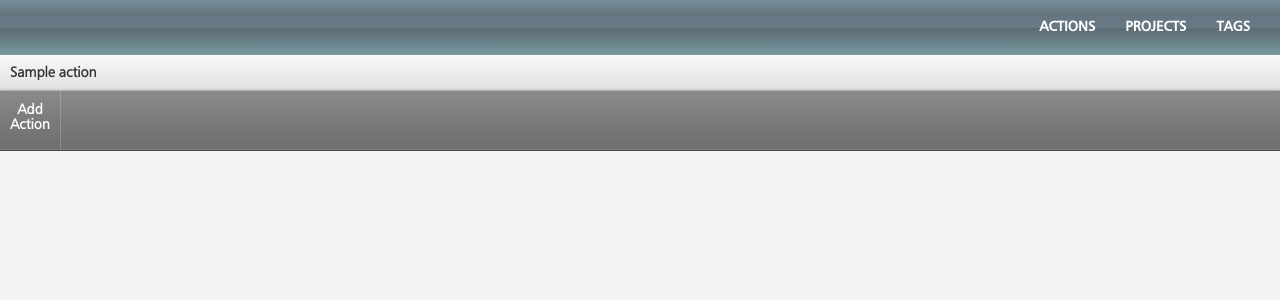
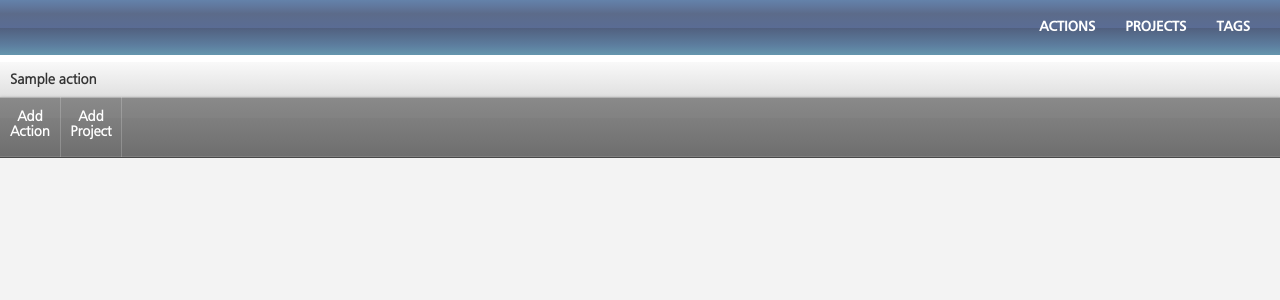
Before and after one commit to auniverseaway/Actions, a CakePHP app: the page made by app/View/Actions/inbox.ctp in a window 1280 px wide. Shown: the top 300 px of the page. Run offline with PHP 8.4 and a stand-in for CakePHP, Linux system fonts and the light colour scheme; the template is opened without the code that fills it: most values are stand-ins (such as "Sample title", 1, 10 or a date in 2020); data that the repository does not hold is empty; some libraries are stand-ins or nearby versions.

Commit message:
Acion add view has due date. Inbox functions correctly.

```diff
--- a/app/Config/routes.php
+++ b/app/Config/routes.php
@@ -27,7 +27,7 @@
  */
 //	Router::connect('/', array('controller' => 'pages', 'action' => 'display', 'home'));
 
-Router::connect('/', array('controller' => 'actions', 'action' => 'index'));
+Router::connect('/', array('controller' => 'actions', 'action' => 'inbox'));
 /**
  * ...and connect the rest of 'Pages' controller's urls.
  */
--- a/app/View/Actions/add.ctp
+++ b/app/View/Actions/add.ctp
@@ -5,6 +5,7 @@
 echo $this->Form->create('Action');
 echo $this->Form->input('title');
 echo $this->Form->input('project_id', array('empty' => 'Inbox'));
+echo $this->Form->date('duedate');
 echo $this->Form->input('body', array('rows' => '3'));
 echo $this->Form->input('status');
 echo $this->Form->end('Save Action');
--- a/app/View/Actions/inbox.ctp
+++ b/app/View/Actions/inbox.ctp
@@ -1,9 +1,11 @@
+<h1><?php echo $this->action ?></h1>
 <?php foreach ($actions as $action): ?>
     <div class="action"><?php echo $this->Html->link($action['Action']['title'],
             array('controller' => 'actions', 'action' => 'edit', $action['Action']['id'])); ?>
     </div>
-    <?php endforeach; ?>
-    <?php unset($action); ?>
-    <div id="buttons">
-    <?php echo $this->Html->link('Add Action', array('controller' => 'actions', 'action' => 'add'), array('class' => 'button')); ?>
-    </div>
+<?php endforeach; ?>
+<?php unset($action); ?>
+<div id="buttons">
+	<?php echo $this->Html->link('Add Action', array('controller' => 'actions', 'action' => 'add'), array('class' => 'button')); ?>
+	<?php echo $this->Html->link('Add Project', array('controller' => 'projects', 'action' => 'add'), array('class' => 'button')); ?>
+</div>
--- a/app/View/Actions/index.ctp
+++ b/app/View/Actions/index.ctp
@@ -1,3 +1,4 @@
+<h1><?php echo $this->action ?></h1>
 <?php foreach ($actions as $action): ?>
     <div class="action"><?php echo $this->Html->link($action['Action']['title'],
             array('controller' => 'actions', 'action' => 'edit', $action['Action']['id'])); ?>
--- a/app/View/Layouts/default.ctp
+++ b/app/View/Layouts/default.ctp
@@ -40,6 +40,11 @@
 	?>
 </head>
 <body>
+	<!-- <div style="background-color: rgb(51,153,51); height: 110%; width: 100%; top: 0px; left: 0px; position: absolute; color: rgb(255, 255, 255); ">
+        <div style="width:320px;height:320px;margin-top:0px">
+                <img src="http://izumit.com/actions/images/Actions-Icon.png" height="100%" width="100%"/>
+        </div>
+    </div> -->
 	<div id="container">
 		<div id="header">
 			<h1 id="tags"><?php echo $this->Html->link('Tags', '/Tags'); ?></h1>
--- a/app/webroot/css/styles.css
+++ b/app/webroot/css/styles.css
@@ -35,15 +35,14 @@
 }
 
 #header {
-	background: #748f9a; /* Old browsers */
-background: -moz-linear-gradient(top,  #748f9a 0%, #708590 10%, #67757f 25%, #677783 37%, #687a86 50%, #5c6a74 51%, #6d878f 83%, #769a9c 100%); /* FF3.6+ */
-background: -webkit-gradient(linear, left top, left bottom, color-stop(0%,#748f9a), color-stop(10%,#708590), color-stop(25%,#67757f), color-stop(37%,#677783), color-stop(50%,#687a86), color-stop(51%,#5c6a74), color-stop(83%,#6d878f), color-stop(100%,#769a9c)); /* Chrome,Safari4+ */
-background: -webkit-linear-gradient(top,  #748f9a 0%,#708590 10%,#67757f 25%,#677783 37%,#687a86 50%,#5c6a74 51%,#6d878f 83%,#769a9c 100%); /* Chrome10+,Safari5.1+ */
-background: -o-linear-gradient(top,  #748f9a 0%,#708590 10%,#67757f 25%,#677783 37%,#687a86 50%,#5c6a74 51%,#6d878f 83%,#769a9c 100%); /* Opera 11.10+ */
-background: -ms-linear-gradient(top,  #748f9a 0%,#708590 10%,#67757f 25%,#677783 37%,#687a86 50%,#5c6a74 51%,#6d878f 83%,#769a9c 100%); /* IE10+ */
-background: linear-gradient(to bottom,  #748f9a 0%,#708590 10%,#67757f 25%,#677783 37%,#687a86 50%,#5c6a74 51%,#6d878f 83%,#769a9c 100%); /* W3C */
-filter: progid:DXImageTransform.Microsoft.gradient( startColorstr='#748f9a', endColorstr='#769a9c',GradientType=0 ); /* IE6-9 */
-
+	background: #6482aa; /* Old browsers */
+background: -moz-linear-gradient(top,  #6482aa 0%, #61799f 10%, #5c6b8a 25%, #5b6c8f 37%, #5a6c94 50%, #51607f 51%, #5d7e9f 83%, #6596ad 100%); /* FF3.6+ */
+background: -webkit-gradient(linear, left top, left bottom, color-stop(0%,#6482aa), color-stop(10%,#61799f), color-stop(25%,#5c6b8a), color-stop(37%,#5b6c8f), color-stop(50%,#5a6c94), color-stop(51%,#51607f), color-stop(83%,#5d7e9f), color-stop(100%,#6596ad)); /* Chrome,Safari4+ */
+background: -webkit-linear-gradient(top,  #6482aa 0%,#61799f 10%,#5c6b8a 25%,#5b6c8f 37%,#5a6c94 50%,#51607f 51%,#5d7e9f 83%,#6596ad 100%); /* Chrome10+,Safari5.1+ */
+background: -o-linear-gradient(top,  #6482aa 0%,#61799f 10%,#5c6b8a 25%,#5b6c8f 37%,#5a6c94 50%,#51607f 51%,#5d7e9f 83%,#6596ad 100%); /* Opera 11.10+ */
+background: -ms-linear-gradient(top,  #6482aa 0%,#61799f 10%,#5c6b8a 25%,#5b6c8f 37%,#5a6c94 50%,#51607f 51%,#5d7e9f 83%,#6596ad 100%); /* IE10+ */
+background: linear-gradient(to bottom,  #6482aa 0%,#61799f 10%,#5c6b8a 25%,#5b6c8f 37%,#5a6c94 50%,#51607f 51%,#5d7e9f 83%,#6596ad 100%); /* W3C */
+filter: progid:DXImageTransform.Microsoft.gradient( startColorstr='#6482aa', endColorstr='#6596ad',GradientType=0 ); /* IE6-9 */
 	height: 55px;
 	padding-right: 15px;
 }
```
Also changed, not shown: app/Controller/ActionsController.php (+5 -5 lines), favicon.gif (added), favicon.ico (added).
